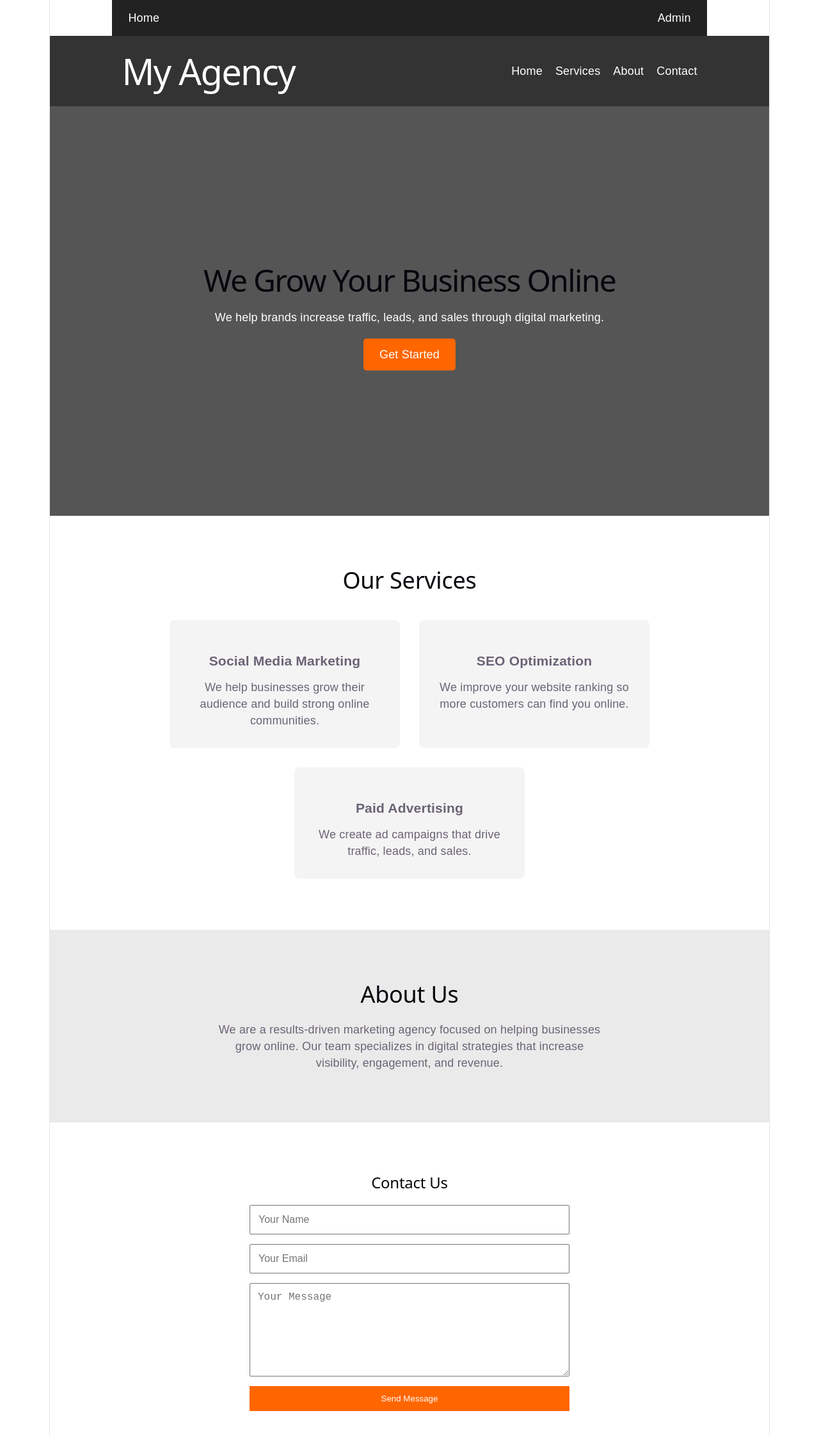
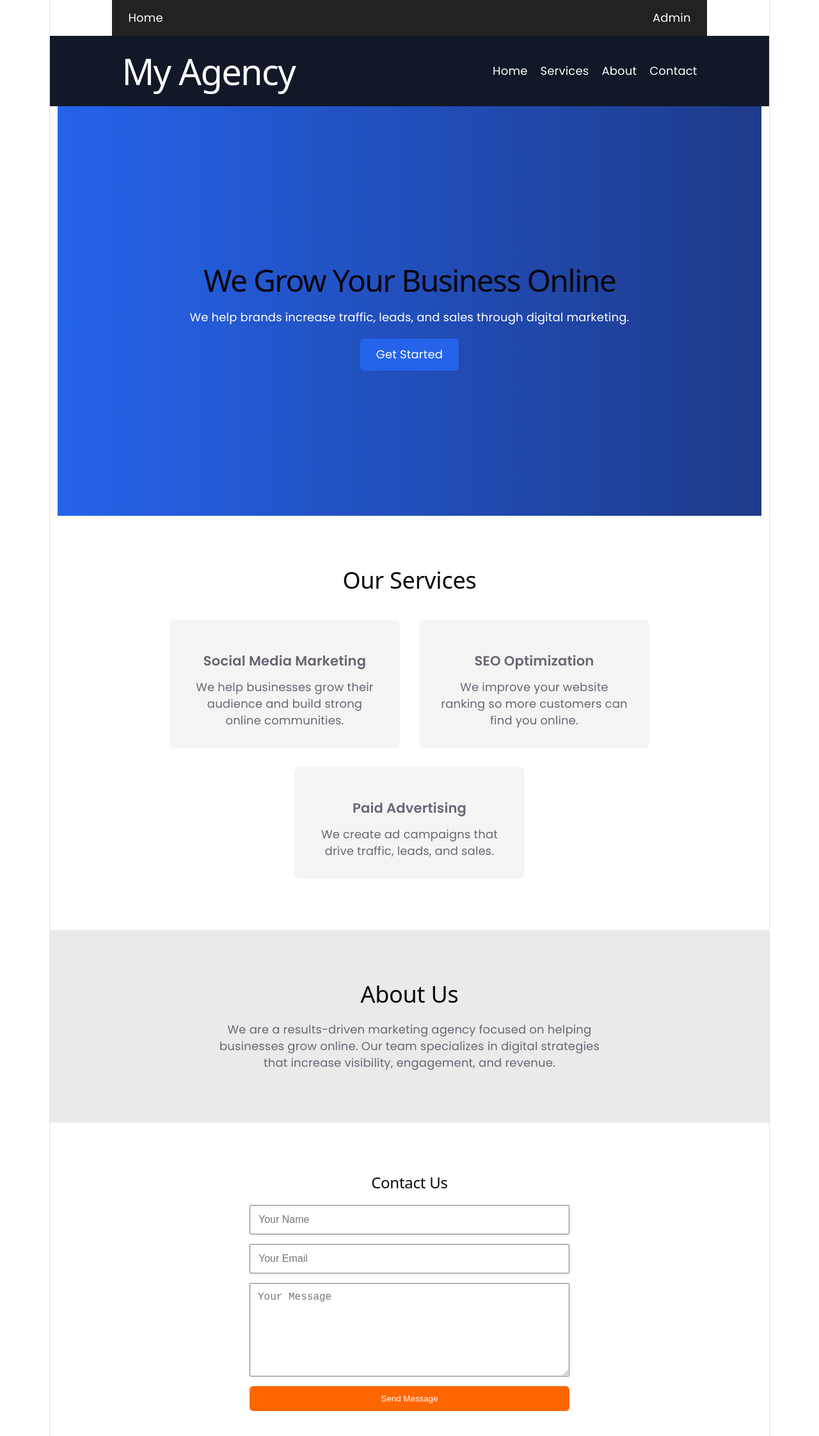
Before and after one commit to fredgalla/marketing-agency-mern, a React (Vite) app in the folder client/: page / in a window 1280 px wide. Shown: the top 2244 px of the page at 64% size. Built offline with nearby package versions, Linux system fonts and the light colour scheme.

Commit message:
Added UX and UI Styling

```diff
--- a/client/index.html
+++ b/client/index.html
@@ -5,6 +5,7 @@
     <link rel="icon" type="image/svg+xml" href="/favicon.svg" />
     <meta name="viewport" content="width=device-width, initial-scale=1.0" />
     <title>client</title>
+    <link href="https://fonts.googleapis.com/css2?family=Poppins:wght@300;400;600&display=swap" rel="stylesheet">
   </head>
   <body>
     <div id="root"></div>
--- a/client/src/App.css
+++ b/client/src/App.css
@@ -1,11 +1,17 @@
+:root {
+  --primary: #2563eb;
+  --dark: #111827;
+  --light: #f9fafb;
+}
+
 body {
-  font-family: Arial, sans-serif;
+  font-family: 'Poppins', sans-serif;
   margin: 0;
   padding: 0;
 }
 
 header {
-  background-color: #333;
+  background-color: var(--dark);
   padding: 10px 0;
 }
 
@@ -34,6 +40,7 @@ nav a {
 
 .hero {
   height: 80vh;
+  background: linear-gradient(to right, #2563eb, #1e3a8a);
   background-color: #555;
   color: white;
   display: flex;
@@ -52,7 +59,7 @@ nav a {
 }
 
 .btn {
-  background-color: #ff6600;
+  background-color: var(--primary);
   color: white;
   padding: 12px 25px;
   text-decoration: none;
@@ -61,7 +68,7 @@ nav a {
 }
 
 .btn:hover {
-  background-color: #e05500;
+  background-color: #1d4ed8;
 }
 
 .services {
@@ -159,3 +166,20 @@ nav a {
   color: white;
   text-decoration: none;
 }
+
+section {
+  max-width: 1100px;
+  margin: auto;
+}
+
+/* Button improvements */
+button {
+  border-radius: 6px;
+  transition: all 0.2s ease;
+  cursor: pointer;
+}
+
+button:hover {
+  transform: translateY(-2px);
+  opacity: 0.9;
+}
--- a/client/src/components/About.jsx
+++ b/client/src/components/About.jsx
@@ -1,6 +1,6 @@
 function About() {
   return (
-    <section className="about">
+    <section id="about" className="about">
       <div className="about-content">
         <h2>About Us</h2>
         <p>
--- a/client/src/components/Contact.jsx
+++ b/client/src/components/Contact.jsx
@@ -37,7 +37,7 @@ function Contact() {
   }
 
   return (
-    <section className="contact">
+    <section id="contact" className="contact">
       <h2>Contact Us</h2>
 
       <form onSubmit={handleSubmit}>
--- a/client/src/components/Header.jsx
+++ b/client/src/components/Header.jsx
@@ -1,3 +1,5 @@
+import { Link } from "react-router-dom";
+
 function Header() {
   return (
     <header>
@@ -5,10 +7,10 @@ function Header() {
         <h1>My Agency</h1>
 
         <ul>
-          <li><a href="#">Home</a></li>
-          <li><a href="#">Services</a></li>
-          <li><a href="#">About</a></li>
-          <li><a href="#">Contact</a></li>
+          <li><Link to="/">Home</Link></li>
+          <li><a href="#services">Services</a></li>
+          <li><a href="#about">About</a></li>
+          <li><a href="#contact">Contact</a></li>
         </ul>
       </nav>
     </header>
--- a/client/src/components/Services.jsx
+++ b/client/src/components/Services.jsx
@@ -1,6 +1,6 @@
 function Services() {
   return (
-    <section className="services">
+    <section id="services" className="services">
       <h2>Our Services</h2>
 
       <div className="services-container">
```
